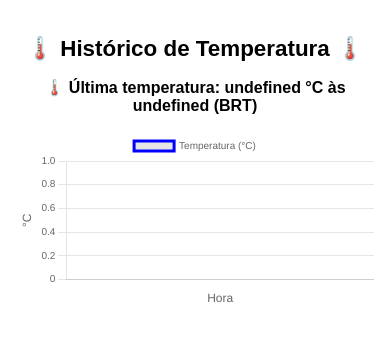
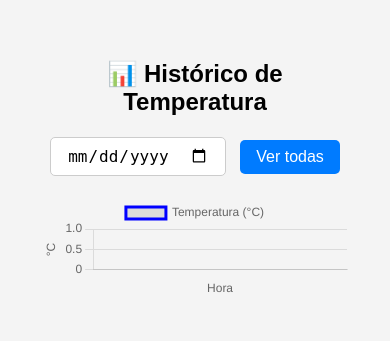
Before and after one commit to Lucas-Vitorino/ProjetoArduino, a Flask app: page /grafico in a window 390 px wide. Shown: the top 341 px of the page. Run offline with Flask 2, Linux system fonts and the light colour scheme; data that the repository does not hold is empty.

Commit message:
feat: adiciona filtro por data com calendário no gráfico

```diff
--- a/templates/grafico.html
+++ b/templates/grafico.html
@@ -1,79 +1,88 @@
 <!DOCTYPE html>
-<html>
+<html lang="pt-br">
 <head>
-  <title>Temperatura - Gráfico</title>
+  <meta charset="UTF-8">
+  <title>Gráfico de Temperatura</title>
   <meta name="viewport" content="width=device-width, initial-scale=1">
   <script src="https://cdn.jsdelivr.net/npm/chart.js"></script>
   <style>
     body {
       font-family: sans-serif;
       text-align: center;
-      padding: 1rem;
-      margin: 0;
-      background-color: #fff;
+      padding: 2rem;
+      background-color: #f4f4f4;
     }
 
     h2 {
-      font-size: 1.4rem;
-      margin-bottom: 0.5rem;
-    }
-
-    h3 {
-      font-size: 1rem;
       margin-bottom: 1rem;
     }
 
-    #grafico-container {
-      position: relative;
-      width: 100%;
+    canvas {
       max-width: 100%;
-      margin: auto;
     }
 
-    canvas {
-      width: 100% !important;
-      height: auto !important;
+    .controls {
+      margin-bottom: 1rem;
     }
 
-    @media (min-width: 600px) {
-      h2 { font-size: 1.8rem; }
-      h3 { font-size: 1.2rem; }
+    #filtro-btn, #data-input {
+      padding: 0.5rem 1rem;
+      font-size: 1rem;
+      margin: 0.3rem;
+      border-radius: 5px;
+      border: 1px solid #ccc;
+    }
+
+    #filtro-btn {
+      background-color: #007BFF;
+      color: white;
+      border: none;
+      cursor: pointer;
+    }
+
+    #filtro-btn:hover {
+      background-color: #0056b3;
     }
   </style>
 </head>
 <body>
-  <h2>🌡️ Histórico de Temperatura 🌡️</h2>
-  <h3 id="ultima-temp">Carregando...</h3>
+  <h2>📊 Histórico de Temperatura</h2>
 
-  <div id="grafico-container">
-    <canvas id="grafico"></canvas>
+  <div class="controls">
+    <input type="date" id="data-input">
+    <button id="filtro-btn">Ver todas</button>
   </div>
+
+  <canvas id="grafico" height="100"></canvas>
 
   <script>
     let chart;
+    let dadosBrutos = [];
+    let filtroData = null; // null = todas
 
     async function carregarDados() {
       const res = await fetch("/api/dados");
-      const data = await res.json();
+      dadosBrutos = await res.json();
+      desenharGrafico();
+    }
+
+    function desenharGrafico() {
       const labels = [];
       const valores = [];
 
-      for (const chave in data) {
-        const horaUTC = new Date(data[chave].hora);
-        const horaLocal = new Date(horaUTC.getTime() - 3 * 60 * 60 * 1000); // UTC-3
-        const dataFormatada = horaLocal.toLocaleDateString('pt-BR');
-        const horaFormatada = horaLocal.toLocaleTimeString('pt-BR');
-        labels.push(`${dataFormatada} ${horaFormatada}`);
-        valores.push(data[chave].temperatura);
+      for (const chave in dadosBrutos) {
+        const obj = dadosBrutos[chave];
+        const data = new Date(obj.hora);
+        const dataStr = data.toISOString().slice(0, 10); // AAAA-MM-DD
+
+        if (filtroData && filtroData !== dataStr) continue;
+
+        const horaLocal = new Date(data.getTime() - 3 * 60 * 60 * 1000);
+        labels.push(horaLocal.toLocaleTimeString());
+        valores.push(obj.temperatura);
       }
 
-      const ultimaTemp = valores[valores.length - 1];
-      const ultimaHora = labels[labels.length - 1];
-      document.getElementById("ultima-temp").innerText =
-        `🌡️ Última temperatura: ${ultimaTemp} °C às ${ultimaHora} (BRT)`;
-
       const ctx = document.getElementById('grafico').getContext('2d');
-
       if (chart) chart.destroy();
 
       chart = new Chart(ctx, {
@@ -92,44 +101,27 @@
         },
         options: {
           responsive: true,
-          maintainAspectRatio: true,
-          aspectRatio: 2,
-          animation: { duration: 500 },
-          plugins: {
-            legend: {
-              labels: {
-                font: {
-                  size: window.innerWidth < 600 ? 10 : 14
-                }
-              }
-            }
-          },
+          animation: { duration: 300 },
           scales: {
-            x: {
-              ticks: {
-                maxRotation: 45,
-                minRotation: 45,
-                font: {
-                  size: window.innerWidth < 600 ? 9 : 12
-                }
-              },
-              title: { display: true, text: 'Hora' }
-            },
-            y: {
-              ticks: {
-                font: {
-                  size: window.innerWidth < 600 ? 10 : 12
-                }
-              },
-              title: { display: true, text: '°C' }
-            }
+            x: { title: { display: true, text: 'Hora' } },
+            y: { title: { display: true, text: '°C' } }
           }
         }
       });
     }
 
+    document.getElementById("filtro-btn").addEventListener("click", () => {
+      filtroData = null;
+      document.getElementById("data-input").value = "";
+      desenharGrafico();
+    });
+
+    document.getElementById("data-input").addEventListener("change", (e) => {
+      filtroData = e.target.value;
+      desenharGrafico();
+    });
+
     carregarDados();
-    setInterval(carregarDados, 15000);
   </script>
 </body>
 </html>
```
